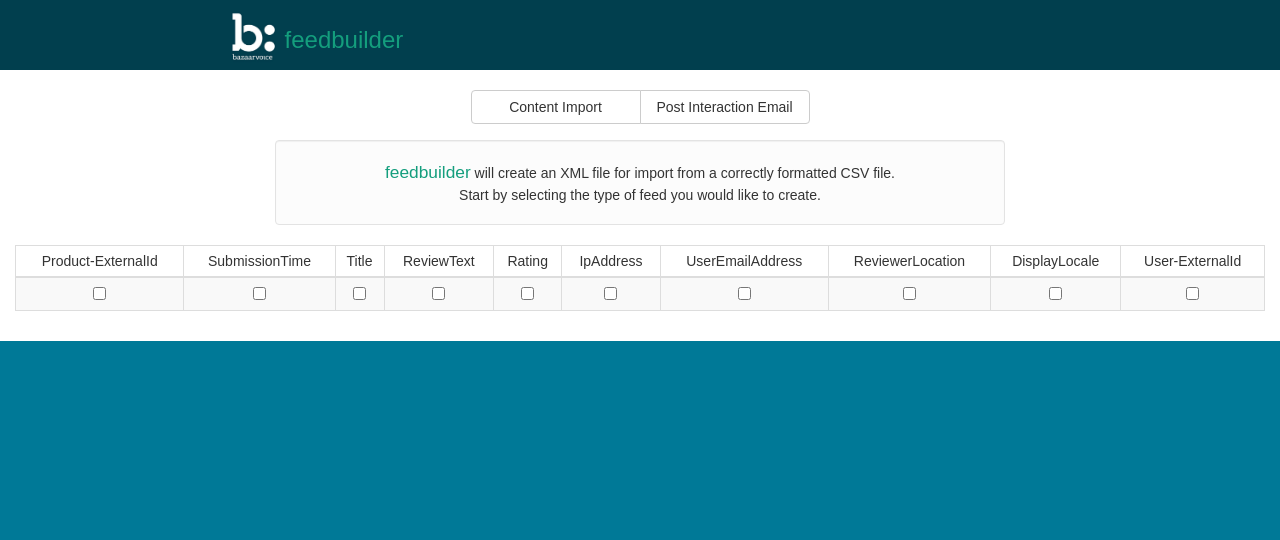
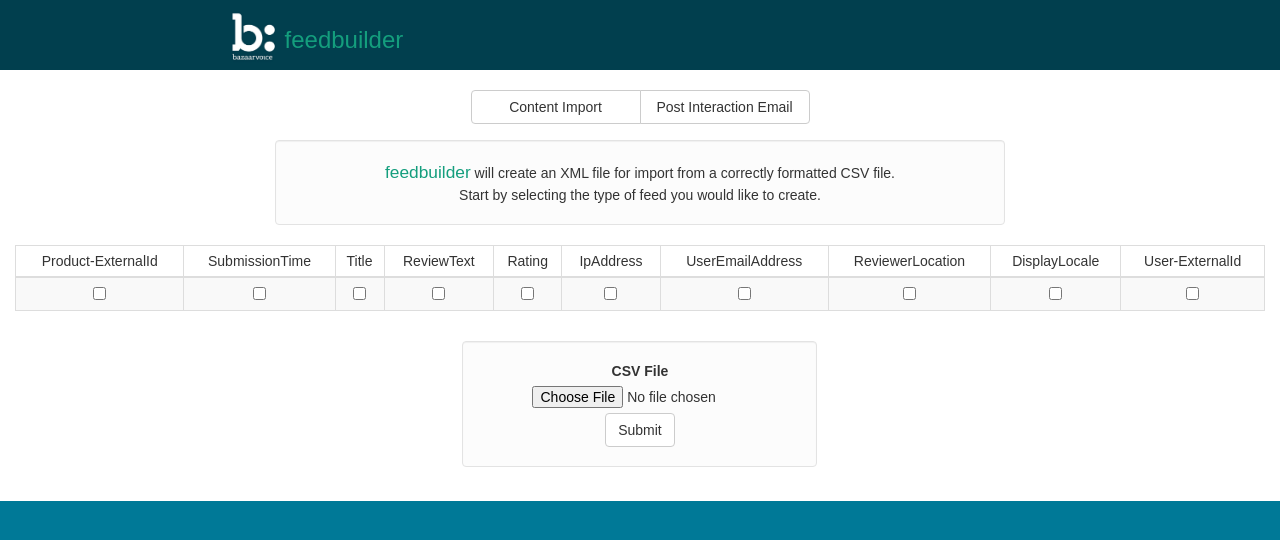
Before and after one commit to colin1717/feedbuilder, a React (Create React App) app: page / in a window 1280 px wide. Shown: the top 540 px of the page. Built offline with nearby package versions, Linux system fonts and the light colour scheme.

Commit message:
FileInput getting csv data

```diff
--- a/src/App.js
+++ b/src/App.js
@@ -3,6 +3,7 @@
 import Header from './child_components/Header';
 import FeedPicker from './child_components/FeedPicker';
 import ColumnTable from './child_components/ColumnTable';
+import FileInput from './child_components/FileInput';
 
 class App extends Component {
   render() {
@@ -14,6 +15,7 @@
         <Header />
         <FeedPicker />
         <ColumnTable columns={ importColumns } />
+        <FileInput />
       </div>
 
     )
--- a/src/child_components/ColumnTable.js
+++ b/src/child_components/ColumnTable.js
@@ -23,7 +23,7 @@
     } else {
       this.presentColumns.add(title)
     }
-    console.log('=====toggleCheckbox this=====');
+    console.log('=====presentColumns=====');
     console.log(this.presentColumns);
   }
 
--- /dev/null
+++ b/src/child_components/FileInput.css
@@ -0,0 +1,23 @@
+.file-input {
+  background-color: white;
+  height: 160px;
+}
+
+.input-well {
+  background-color: #fcfcfc;
+}
+
+.input-well-container {
+  display: flex;
+  justify-content: center;
+}
+
+.file-input-form {
+  margin: auto;
+  text-align: center;
+}
+
+.input {
+  margin-left: 50px;
+  margin-bottom: 5px;
+}
--- /dev/null
+++ b/src/child_components/FileInput.js
@@ -0,0 +1,40 @@
+import React, { Component } from 'react';
+import './FileInput.css';
+import { Well, Button } from 'react-bootstrap';
+
+class FileInput extends Component{
+  render() {
+    return(
+      <div className='file-input'>
+        <div className='col-sm-4' />
+        <div className='col-sm-4 input-well-container'>
+          <Well className='input-well'>
+            <form className='file-input-form' onSubmit={this._handleSubmit.bind(this)}>
+              <label>CSV File</label>
+              <input type='file' className='input' ref={(input) => this.csv = input}></input>
+              <Button type='submit' className='submit-button' >Submit</Button>
+            </form>
+          </Well>
+        </div>
+        <div className='col-sm-4' />
+      </div>
+    )
+  }
+
+  _handleSubmit(event) {
+    event.preventDefault();
+
+    let csv = this.csv.files;
+
+    let reader = new FileReader();
+    reader.onload = (data) => {
+      data = reader.result;
+      console.log(data);
+    }
+    reader.readAsText(csv[0]);
+  }
+
+}
+
+
+export default FileInput;
```
